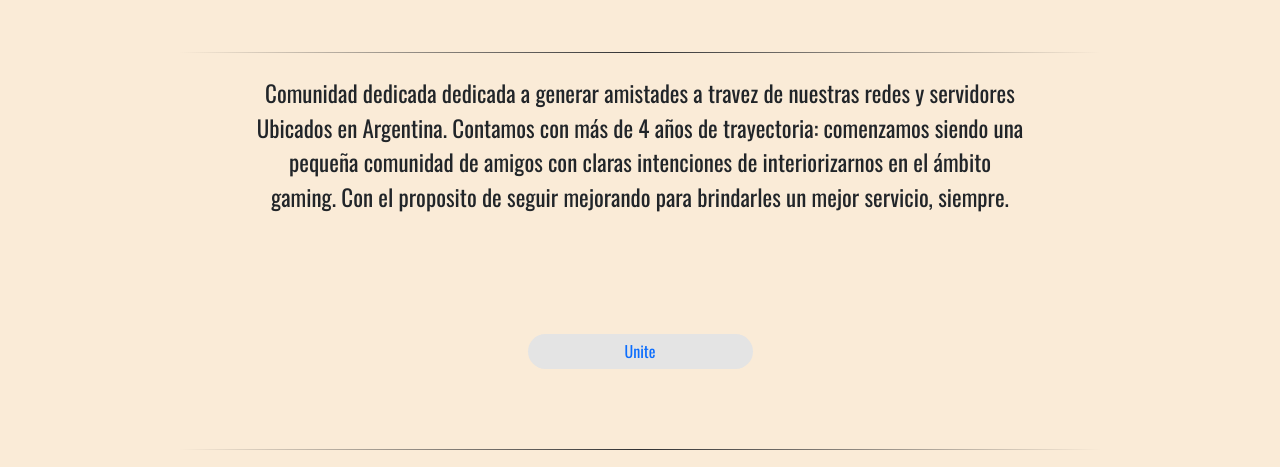
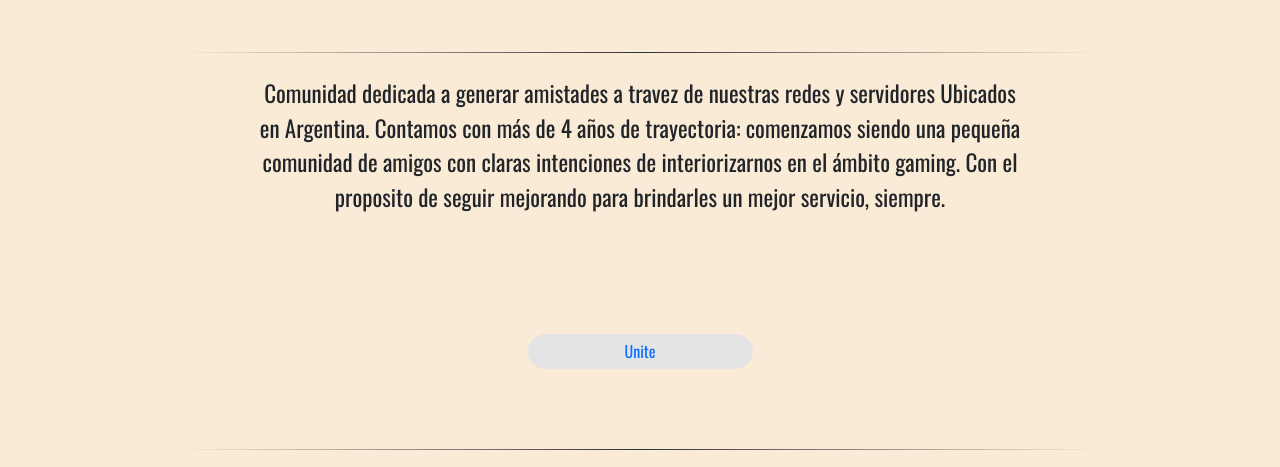
Before and after one commit to gianvolpin/testing-1, a website: page index.html in a window 1280 px wide. Shown: the part 196-663 px from the top of the page. Drawn offline with nearby package versions, Linux system fonts and the light colour scheme.

Commit message:
text fix

```diff
--- a/index.html
+++ b/index.html
@@ -59,7 +59,7 @@
                 <div class="border-r" id="border-1">
                     <div class="divider div-transparent"></div>
                 </div>
-                <p>Comunidad dedicada dedicada a generar amistades a travez de nuestras redes y servidores Ubicados en Argentina.
+                <p>Comunidad dedicada a generar amistades a travez de nuestras redes y servidores Ubicados en Argentina.
                 Contamos con más de 4 años de trayectoria: comenzamos siendo una pequeña comunidad de amigos con claras intenciones de interiorizarnos en el ámbito gaming.
                 Con el proposito de seguir mejorando para brindarles un mejor servicio, siempre.
                  </p>
```
